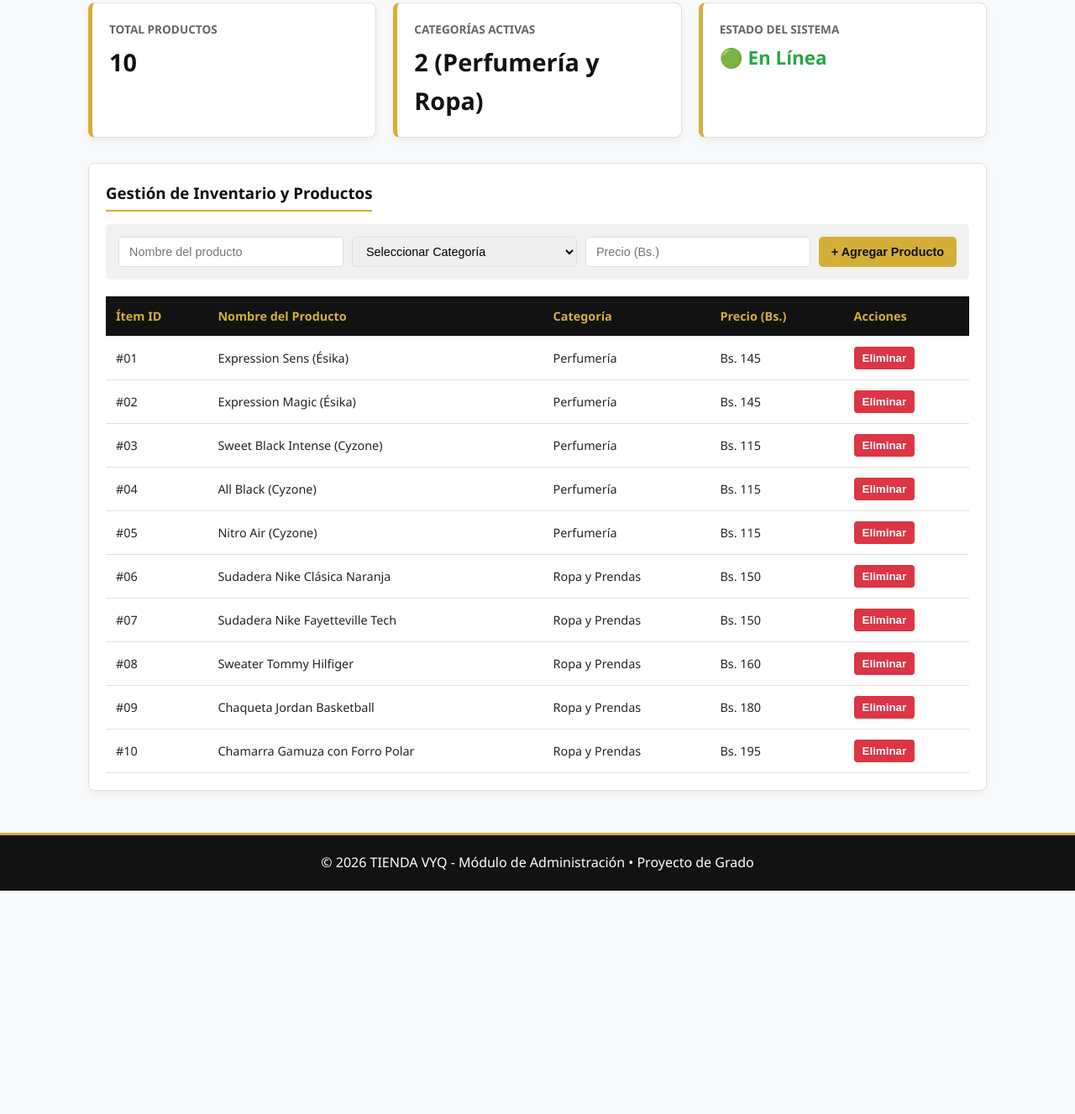
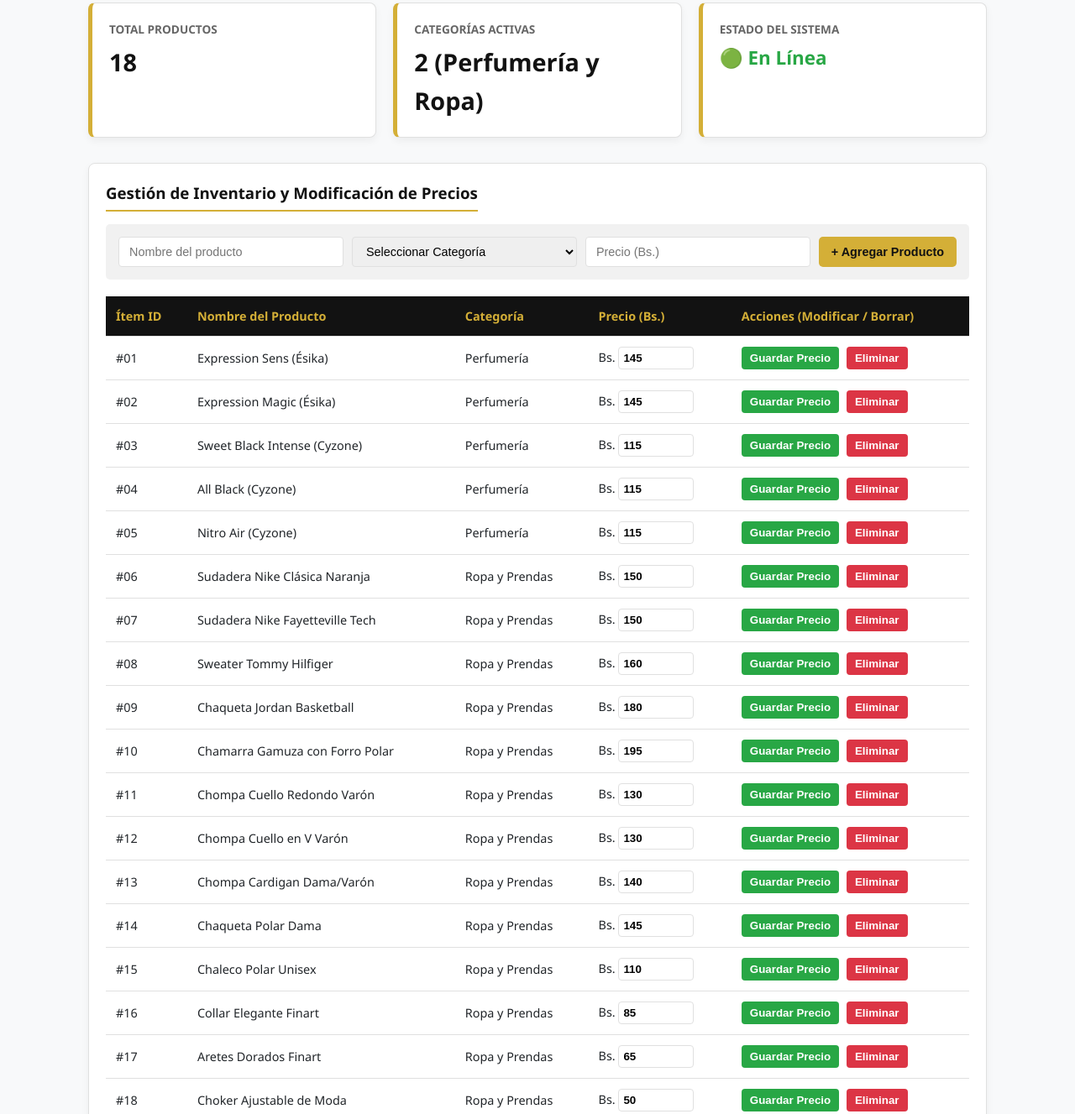
Before and after one commit to brosiyo905-blip/tienda-vyq, a plain HTML site: page admin.html in a window 1280 px wide. Shown: the part 112-1439 px from the top of the page at 84% size. Before the commit the page ends 1173 px from the top, so only its background shows below. Drawn offline with Linux system fonts and the light colour scheme.

Commit message:
Update admin.html

```diff
--- a/admin.html
+++ b/admin.html
@@ -41,7 +41,10 @@
         th { background-color: var(--negro); color: var(--dorado); }
         tr:hover { background-color: #f9f9f9; }
 
+        .input-precio { width: 90px; padding: 5px; font-weight: bold; border: 1px solid var(--borde); border-radius: 4px; }
+        .btn-guardar { background-color: #28a745; color: #fff; border: none; padding: 6px 10px; border-radius: 4px; cursor: pointer; font-weight: bold; margin-right: 5px; }
         .btn-eliminar { background-color: #dc3545; color: #fff; border: none; padding: 6px 10px; border-radius: 4px; cursor: pointer; font-weight: bold; }
+        .btn-guardar:hover { background-color: #218838; }
         .btn-eliminar:hover { background-color: #c82333; }
 
         footer { background-color: var(--negro); color: #ffffff; text-align: center; padding: 20px; margin-top: 50px; border-top: 3px solid var(--dorado); }
@@ -59,7 +62,7 @@
         <div class="tarjetas-stats">
             <div class="card-stat">
                 <h4>Total Productos</h4>
-                <p id="total-productos">0</p>
+                <p id="total-productos">18</p>
             </div>
             <div class="card-stat">
                 <h4>Categorías Activas</h4>
@@ -73,7 +76,7 @@
 
         <!-- GESTIÓN DE CATÁLOGO -->
         <div class="panel-seccion">
-            <h3>Gestión de Inventario y Productos</h3>
+            <h3>Gestión de Inventario y Modificación de Precios</h3>
 
             <!-- FORMULARIO PARA AGREGAR NUEVOS PRODUCTOS -->
             <form id="form-producto" class="form-agregar">
@@ -82,7 +85,6 @@
                     <option value="">Seleccionar Categoría</option>
                     <option value="Perfumería">Perfumería</option>
                     <option value="Ropa y Prendas">Ropa y Prendas</option>
-                    <option value="Accesorios">Accesorios</option>
                 </select>
                 <input type="number" id="precio-prod" placeholder="Precio (Bs.)" min="1" required>
                 <button type="submit" class="btn-accion">+ Agregar Producto</button>
@@ -95,11 +97,11 @@
                         <th>Nombre del Producto</th>
                         <th>Categoría</th>
                         <th>Precio (Bs.)</th>
-                        <th>Acciones</th>
+                        <th>Acciones (Modificar / Borrar)</th>
                     </tr>
                 </thead>
                 <tbody id="tabla-inventario">
-                    <!-- Los productos se cargan dinámicamente desde JavaScript -->
+                    <!-- Los productos se cargan dinámicamente -->
                 </tbody>
             </table>
         </div>
@@ -109,9 +111,8 @@
         <p>&copy; 2026 TIENDA VYQ - Módulo de Administración • Proyecto de Grado</p>
     </footer>
 
-    <!-- LÓGICA JAVASCRIPT DEL PANEL -->
     <script>
-        // Productos por defecto si la base de datos local está vacía
+        // Los 18 productos reales (5 perfumes + 13 prendas/accesorios)
         const productosIniciales = [
             { id: 1, nombre: "Expression Sens (Ésika)", categoria: "Perfumería", precio: 145 },
             { id: 2, nombre: "Expression Magic (Ésika)", categoria: "Perfumería", precio: 145 },
@@ -122,17 +123,23 @@
             { id: 7, nombre: "Sudadera Nike Fayetteville Tech", categoria: "Ropa y Prendas", precio: 150 },
             { id: 8, nombre: "Sweater Tommy Hilfiger", categoria: "Ropa y Prendas", precio: 160 },
             { id: 9, nombre: "Chaqueta Jordan Basketball", categoria: "Ropa y Prendas", precio: 180 },
-            { id: 10, nombre: "Chamarra Gamuza con Forro Polar", categoria: "Ropa y Prendas", precio: 195 }
+            { id: 10, nombre: "Chamarra Gamuza con Forro Polar", categoria: "Ropa y Prendas", precio: 195 },
+            { id: 11, nombre: "Chompa Cuello Redondo Varón", categoria: "Ropa y Prendas", precio: 130 },
+            { id: 12, nombre: "Chompa Cuello en V Varón", categoria: "Ropa y Prendas", precio: 130 },
+            { id: 13, nombre: "Chompa Cardigan Dama/Varón", categoria: "Ropa y Prendas", precio: 140 },
+            { id: 14, nombre: "Chaqueta Polar Dama", categoria: "Ropa y Prendas", precio: 145 },
+            { id: 15, nombre: "Chaleco Polar Unisex", categoria: "Ropa y Prendas", precio: 110 },
+            { id: 16, nombre: "Collar Elegante Finart", categoria: "Ropa y Prendas", precio: 85 },
+            { id: 17, nombre: "Aretes Dorados Finart", categoria: "Ropa y Prendas", precio: 65 },
+            { id: 18, nombre: "Choker Ajustable de Moda", categoria: "Ropa y Prendas", precio: 50 }
         ];
 
-        // 1. Obtener productos de localStorage o usar la lista inicial
         let productos = JSON.parse(localStorage.getItem('vyq_productos')) || productosIniciales;
 
         const tablaBody = document.getElementById('tabla-inventario');
         const totalElem = document.getElementById('total-productos');
         const formProducto = document.getElementById('form-producto');
 
-        // 2. Función para renderizar la tabla
         function renderizarTabla() {
             tablaBody.innerHTML = '';
             productos.forEach((prod, index) => {
@@ -141,21 +148,31 @@
                     <td>#${String(index + 1).padStart(2, '0')}</td>
                     <td>${prod.nombre}</td>
                     <td>${prod.categoria}</td>
-                    <td>Bs. ${prod.precio}</td>
+                    <td>Bs. <input type="number" id="precio-${index}" value="${prod.precio}" class="input-precio" min="1"></td>
                     <td>
+                        <button class="btn-guardar" onclick="actualizarPrecio(${index})">Guardar Precio</button>
                         <button class="btn-eliminar" onclick="eliminarProducto(${index})">Eliminar</button>
                     </td>
                 `;
                 tablaBody.appendChild(tr);
             });
-
-            // Guardar cambios en el almacenamiento local del navegador
             localStorage.setItem('vyq_productos', JSON.stringify(productos));
-            // Actualizar total
             totalElem.textContent = productos.length;
         }
 
-        // 3. Agregar nuevo producto
+        // Modificar precio en tiempo real
+        window.actualizarPrecio = function(index) {
+            const nuevoPrecio = Number(document.getElementById(`precio-${index}`).value);
+            if (nuevoPrecio <= 0 || isNaN(nuevoPrecio)) {
+                alert("Por favor ingresa un precio válido.");
+                return;
+            }
+            productos[index].precio = nuevoPrecio;
+            localStorage.setItem('vyq_productos', JSON.stringify(productos));
+            alert(`¡Precio actualizado con éxito para "${productos[index].nombre}" a Bs. ${nuevoPrecio}!`);
+            renderizarTabla();
+        };
+
         formProducto.addEventListener('submit', (e) => {
             e.preventDefault();
             const nombre = document.getElementById('nombre-prod').value;
@@ -165,17 +182,16 @@
             productos.push({ id: Date.now(), nombre, categoria, precio });
             renderizarTabla();
             formProducto.reset();
+            alert("¡Producto agregado con éxito!");
         });
 
-        // 4. Eliminar producto
-        function eliminarProducto(index) {
+        window.eliminarProducto = function(index) {
             if (confirm(`¿Estás seguro de eliminar "${productos[index].nombre}"?`)) {
                 productos.splice(index, 1);
                 renderizarTabla();
             }
-        }
+        };
 
-        // Cargar tabla al iniciar la página
         renderizarTabla();
     </script>
 </body>
```
